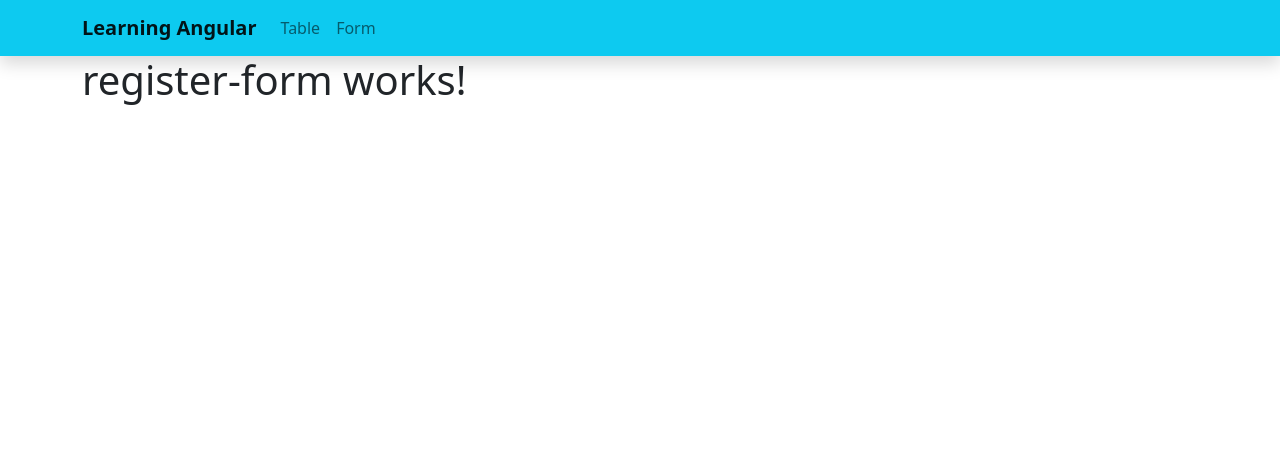
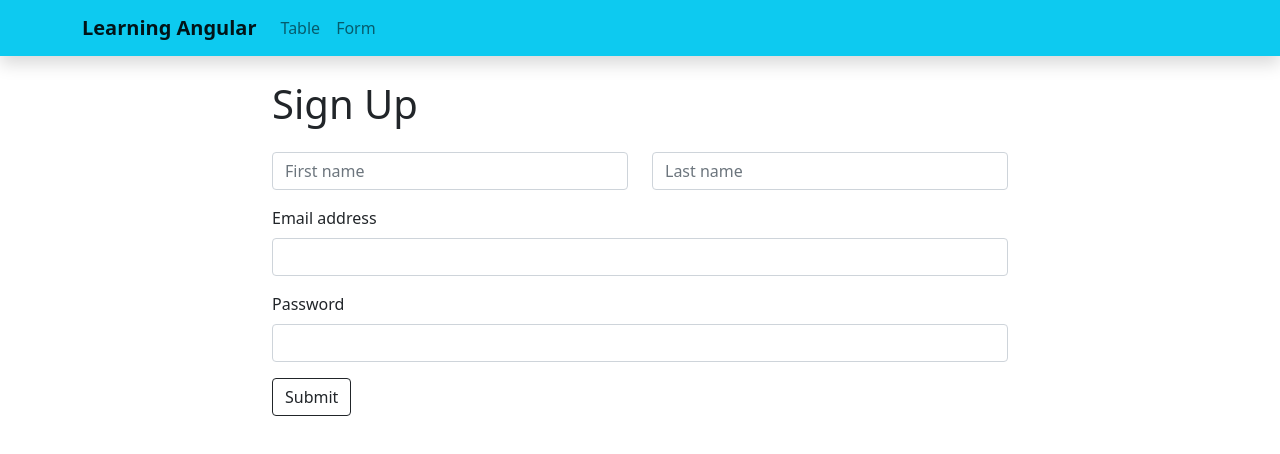
Before and after one commit to SajanKc/learning-angular, an Angular app: page /form in a window 1280 px wide. Shown: the top 454 px of the page. Built offline with nearby package versions, Linux system fonts and the light colour scheme.

Commit message:
register form design added

```diff
--- a/src/app/components/register-form/register-form.component.html
+++ b/src/app/components/register-form/register-form.component.html
@@ -1,3 +1,58 @@
 <div class="container">
-  <h1>register-form works!</h1>
+  <div class="row">
+    <div class="col-md-8 offset-md-2">
+      <h1 class="my-4">Sign Up</h1>
+      <form
+        #signUpForm="ngForm"
+        (ngSubmit)="handleFormSubmit(signUpForm.value)"
+      >
+        <div class="row mb-3">
+          <div class="col">
+            <input
+              type="text"
+              class="form-control"
+              placeholder="First name"
+              aria-label="First name"
+              name="firstName"
+              ngModel
+            />
+          </div>
+          <div class="col">
+            <input
+              type="text"
+              class="form-control"
+              placeholder="Last name"
+              aria-label="Last name"
+              name="lastName"
+              ngModel
+            />
+          </div>
+        </div>
+        <div class="mb-3">
+          <label for="exampleInputEmail1" class="form-label"
+            >Email address</label
+          >
+          <input
+            type="email"
+            class="form-control"
+            id="exampleInputEmail1"
+            name="email"
+            ngModel
+          />
+        </div>
+        <div class="mb-3">
+          <label for="exampleInputPassword1" class="form-label">Password</label>
+          <input
+            type="password"
+            class="form-control"
+            id="exampleInputPassword1"
+            name="password"
+            ngModel
+          />
+        </div>
+
+        <button type="submit" class="btn btn-outline-dark">Submit</button>
+      </form>
+    </div>
+  </div>
 </div>
--- a/src/app/components/register-form/register-form.component.ts
+++ b/src/app/components/register-form/register-form.component.ts
@@ -3,13 +3,14 @@ import { Component, OnInit } from '@angular/core';
 @Component({
   selector: 'app-register-form',
   templateUrl: './register-form.component.html',
-  styleUrls: ['./register-form.component.scss']
+  styleUrls: ['./register-form.component.scss'],
 })
 export class RegisterFormComponent implements OnInit {
+  constructor() {}
 
-  constructor() { }
+  ngOnInit(): void {}
 
-  ngOnInit(): void {
+  handleFormSubmit(formValue: any) {
+    console.log(formValue);
   }
-
 }
```
Also changed, not shown: src/app/app.module.ts (+5 -7 lines).
